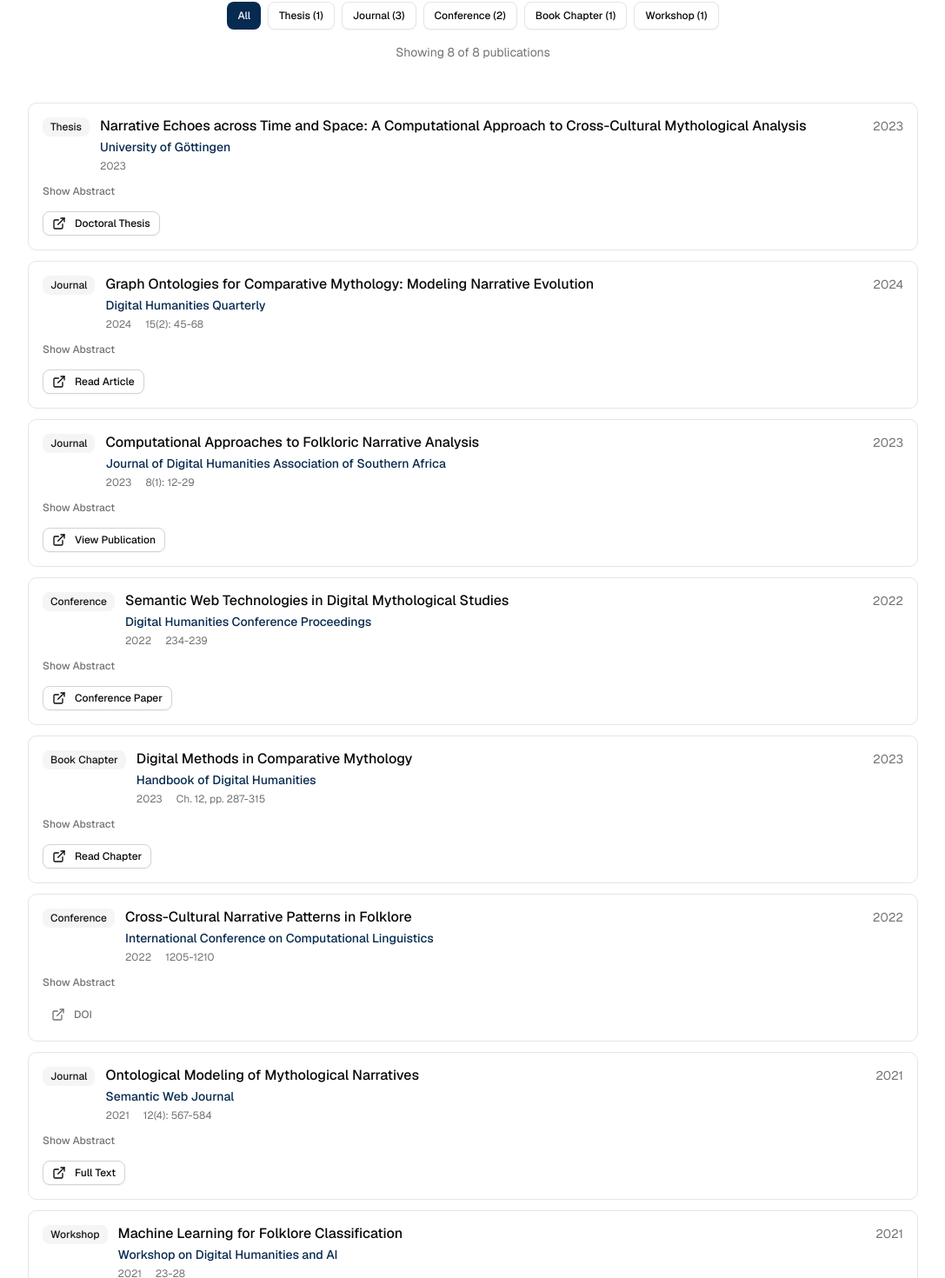
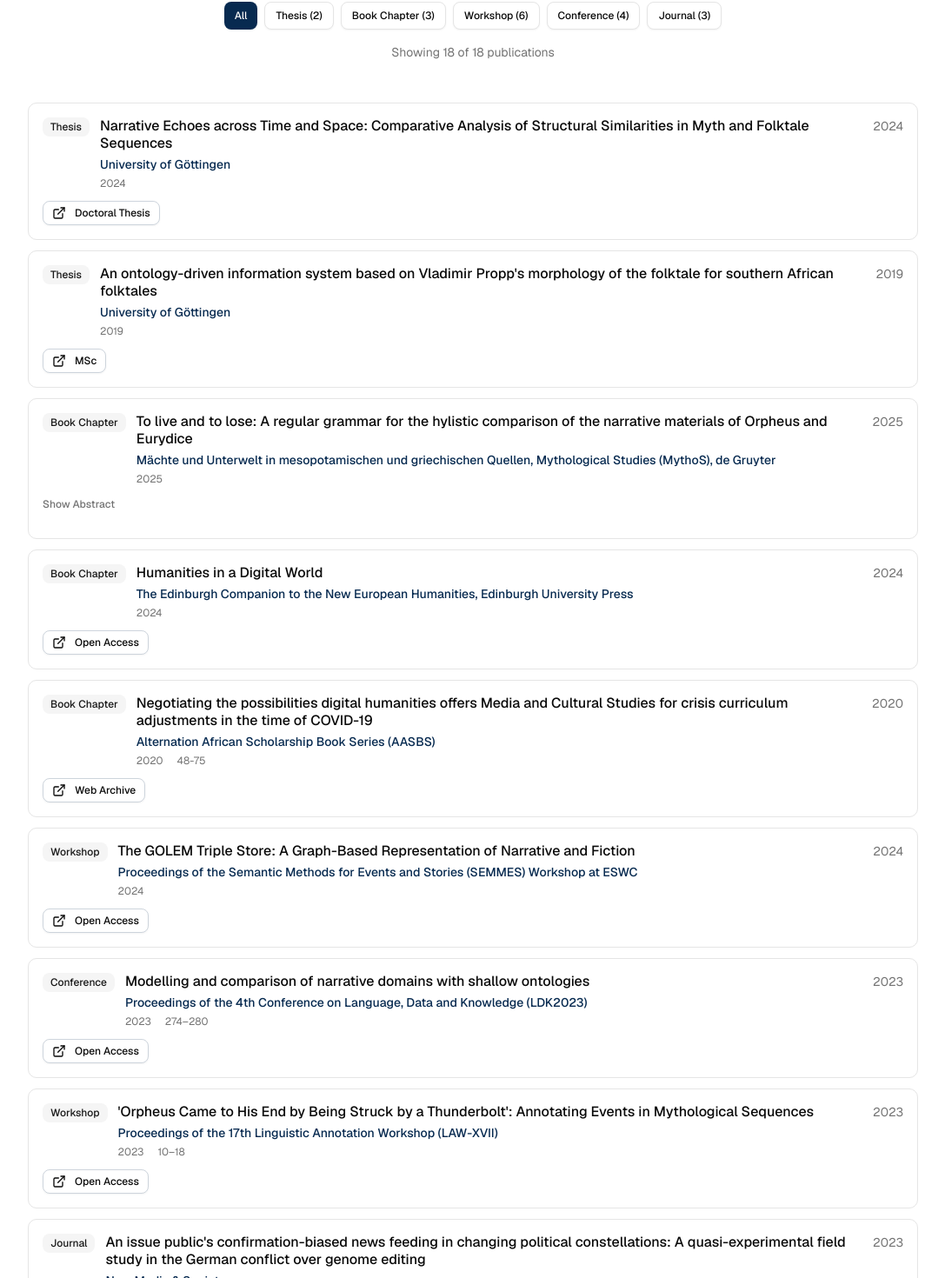
Before and after one commit to FPannach/FPannach.github.io, a Next.js app: page / in a window 1280 px wide. Shown: the part 3777-5247 px from the top of the page at 87% size, without its empty margins (96-1183 px from the left). Built offline with nearby package versions, Linux system fonts and the light colour scheme.

Commit message:
updated publications

```diff
--- a/data/publications.ts
+++ b/data/publications.ts
@@ -14,97 +14,205 @@ export interface Publication {
 }
 
 export const publications: Publication[] = [
+  // Theses
   {
-    title: "Narrative Echoes across Time and Space: A Computational Approach to Cross-Cultural Mythological Analysis",
+    title: "Narrative Echoes across Time and Space: Comparative Analysis of Structural Similarities in Myth and Folktale Sequences",
     venue: "University of Göttingen",
-    year: "2023",
+    year: "2024",
     type: "Thesis",
     link: {
-      url: "https://example.com/doctoral-thesis",
+      url: "http://dx.doi.org/10.53846/goediss-10349",
       text: "Doctoral Thesis"
-    },
-    abstract: "This doctoral thesis explores computational methods for identifying and analyzing recurring narrative patterns in mythological and folkloric texts across different cultures, using NLP and semantic web technologies.",
+    }
   },
   {
-    title: "Graph Ontologies for Comparative Mythology: Modeling Narrative Evolution",
-    venue: "Digital Humanities Quarterly",
-    year: "2024",
-    type: "Journal",
-    pages: "15(2): 45-68",
+    title: "An ontology-driven information system based on Vladimir Propp's morphology of the folktale for southern African folktales",
+    venue: "University of Göttingen",
+    year: "2019",
+    type: "Thesis",
     link: {
-      url: "https://example.com/golem-paper",
-      text: "Read Article"
-    },
-    abstract: "Presents the GOLEM framework for modeling literary evolution using graph ontologies and semantic web technologies, with applications to comparative mythology studies.",
+      url: "http://www.dbis.informatik.uni-goettingen.de/teaching/Theses/PDF/MSc-Pannach-Folktales-mrz-2019.pdf",
+      text: "MSc"
+    }
+  },
+  // Book Chapters
+  {
+    title: "To live and to lose: A regular grammar for the hylistic comparison of the narrative materials of Orpheus and Eurydice",
+    authors: ["Franziska Pannach"],
+    venue: "Mächte und Unterwelt in mesopotamischen und griechischen Quellen, Mythological Studies (MythoS), de Gruyter",
+    year: "2025",
+    type: "Book Chapter",
+    abstract: "Forthcoming book chapter on narrative comparison using regular grammar approaches."
   },
   {
-    title: "Computational Approaches to Folkloric Narrative Analysis",
-    venue: "Journal of Digital Humanities Association of Southern Africa",
+    title: "Humanities in a Digital World",
+    authors: ["Caroline Sporleder", "Franziska Pannach"],
+    venue: "The Edinburgh Companion to the New European Humanities, Edinburgh University Press",
+    year: "2024",
+    type: "Book Chapter",
+    link: {
+      url: "https://edinburghuniversitypress.com/book-the-edinburgh-companion-to-the-new-european-humanities.html",
+      text: "Open Access"
+    }
+  },
+  {
+    title: "Negotiating the possibilities digital humanities offers Media and Cultural Studies for crisis curriculum adjustments in the time of COVID-19",
+    authors: ["Anusharani Sewchurran", "Franziska Pannach"],
+    venue: "Alternation African Scholarship Book Series (AASBS)",
+    year: "2020",
+    type: "Book Chapter",
+    pages: "48-75",
+    link: {
+      url: "https://web.archive.org/web/20210206064343id_/http://alternation.ukzn.ac.za/Files/books/series/04/12-aasbs-04-full-text.pdf#page=69",
+      text: "Web Archive"
+    }
+  },
+  // Journal Articles and Conference Papers
+  {
+    title: "The GOLEM Triple Store: A Graph-Based Representation of Narrative and Fiction",
+    authors: ["Franziska Pannach", "Xiaoyan Yang", "Noa Visser Solissa", "Ze Yu", "Andreas van Cranenburgh", "Michiel van der Ree", "Federico Pianzola"],
+    venue: "Proceedings of the Semantic Methods for Events and Stories (SEMMES) Workshop at ESWC",
+    year: "2024",
+    type: "Workshop",
+    link: {
+      url: "https://anr-kflow.github.io/semmes/papers2024/SEMMES_2024_paper_3.pdf",
+      text: "Open Access"
+    }
+  },
+  {
+    title: "Modelling and comparison of narrative domains with shallow ontologies",
+    authors: ["Franziska Pannach", "Theresa Blaschke"],
+    venue: "Proceedings of the 4th Conference on Language, Data and Knowledge (LDK2023)",
+    year: "2023",
+    type: "Conference",
+    pages: "274–280",
+    link: {
+      url: "https://aclanthology.org/2023.ldk-1.26/",
+      text: "Open Access"
+    }
+  },
+  {
+    title: "'Orpheus Came to His End by Being Struck by a Thunderbolt': Annotating Events in Mythological Sequences",
+    authors: ["Franziska Pannach"],
+    venue: "Proceedings of the 17th Linguistic Annotation Workshop (LAW-XVII)",
+    year: "2023",
+    type: "Workshop",
+    pages: "10–18",
+    link: {
+      url: "https://aclanthology.org/2023.law-1.2/",
+      text: "Open Access"
+    }
+  },
+  {
+    title: "An issue public's confirmation-biased news feeding in changing political constellations: A quasi-experimental field study in the German conflict over genome editing",
+    authors: ["Senja Post", "Nils Bienzeisler", "Franziska Pannach"],
+    venue: "New Media & Society",
     year: "2023",
     type: "Journal",
-    pages: "8(1): 12-29",
     link: {
-      url: "https://example.com/folkloric-analysis",
-      text: "View Publication"
-    },
-    abstract: "Explores novel computational methods for analyzing folkloric narratives, demonstrating how NLP techniques can reveal cross-cultural narrative patterns and thematic structures.",
+      url: "https://doi.org/10.1177/14614448231185764",
+      text: "Open Access"
+    }
   },
   {
-    title: "Semantic Web Technologies in Digital Mythological Studies",
-    venue: "Digital Humanities Conference Proceedings",
-    year: "2022",
-    type: "Conference",
-    pages: "234-239",
-    link: {
-      url: "https://example.com/semantic-web-myth",
-      text: "Conference Paper"
-    },
-    abstract: "Discusses the application of semantic web technologies to mythological research, presenting methodologies for creating linked data representations of mythological narratives.",
+    title: "Of lions and Yakshis",
+    authors: ["Franziska Pannach", "Caroline Sporleder", "Wolfgang May", "Aravind Krishnan", "Anusharani Sewchurran"],
+    venue: "Semantic Web",
+    year: "2021",
+    type: "Journal",
+    pages: "12(2): 219–239"
   },
   {
-    title: "Digital Methods in Comparative Mythology",
-    venue: "Handbook of Digital Humanities",
-    year: "2023",
-    type: "Book Chapter",
-    pages: "Ch. 12, pp. 287-315",
+    title: "Cracking a Walnut with a Sledgehammer: XLM-RoBERTa for German Verbal Idiom Disambiguation Tasks",
+    authors: ["Franziska Pannach", "Tillmann Dönicke"],
+    venue: "Proceedings of the Shared Task on German Verbal Idiom Disambiguation at KONVENS",
+    year: "2021",
+    type: "Conference",
     link: {
-      url: "https://example.com/handbook-chapter",
-      text: "Read Chapter"
-    },
-    abstract: "Overview of computational approaches to mythological analysis, including case studies and methodological considerations.",
+      url: "https://zenodo.org/records/5769286",
+      text: "Open Access"
+    }
   },
   {
-    title: "Cross-Cultural Narrative Patterns in Folklore",
-    venue: "International Conference on Computational Linguistics",
-    year: "2022",
+    title: "NLAPOST2021: 1st Shared Task on Part-of-Speech Tagging for Nguni Languages",
+    authors: ["Franziska Pannach", "Francois Meyer", "Edgar Jembere", "Sibonelo Zamokuhle Dlamini"],
+    venue: "Proceedings of the International Conference of the Digital Humanities Association of Southern Africa (DHASA)",
+    year: "2021",
     type: "Conference",
-    pages: "1205-1210",
-    doi: "10.18653/v1/2022.coling-1.123",
-    abstract: "Identifying recurring narrative motifs across different cultural traditions using NLP techniques.",
+    link: {
+      url: "https://upjournals.up.ac.za/index.php/dhasa/article/view/3865",
+      text: "Open Access"
+    }
   },
   {
-    title: "Ontological Modeling of Mythological Narratives",
-    venue: "Semantic Web Journal",
+    title: "A Unified Approach to Discourse Relation Classification in nine Languages",
+    authors: ["Hanna Varachkina", "Franziska Pannach"],
+    venue: "Proceedings of the 2nd Shared Task on Discourse Relation Parsing and Treebanking (DISRPT 2021)",
     year: "2021",
-    type: "Journal",
-    pages: "12(4): 567-584",
+    type: "Workshop",
     link: {
-      url: "https://example.com/ontological-modeling",
-      text: "Full Text"
-    },
-    abstract: "Framework for representing mythological knowledge using semantic web standards and linked data principles.",
+      url: "https://aclanthology.org/2021.disrpt-1.5/",
+      text: "Open Access"
+    }
   },
   {
-    title: "Machine Learning for Folklore Classification",
-    venue: "Workshop on Digital Humanities and AI",
+    title: "GCDH@LT-EDI-EACL2021: XLM-RoBERTa for hope speech detection in English, Malayalam, and Tamil",
+    authors: ["Stefan Ziehe", "Franzi Pannach", "Aravind Krishnan"],
+    venue: "Proceedings of the First Workshop on Language Technology for Equality, Diversity and Inclusion",
     year: "2021",
     type: "Workshop",
-    pages: "23-28",
+    pages: "132–135",
     link: {
-      url: "https://example.com/ml-folklore",
-      text: "Workshop Paper"
-    },
-    abstract: "Automated classification of folkloric texts using supervised learning approaches.",
+      url: "https://aclanthology.org/2021.ltedi-1.19/",
+      text: "Open Access"
+    }
+  },
+  {
+    title: "Employing Wikipedia as a resource for Named Entity Recognition in morphologically complex under-resourced languages",
+    authors: ["Aravind Krishnan", "Stefan Ziehe", "Franziska Pannach", "Caroline Sporleder"],
+    venue: "Proceedings of the 14th Workshop on Building and Using Comparable Corpora, BUCC@RANLP 2021",
+    year: "2021",
+    type: "Workshop",
+    pages: "28–39",
+    link: {
+      url: "https://aclanthology.org/2021.bucc-1.5/",
+      text: "Open Access"
+    }
+  },
+  {
+    title: "Judgments of effort exerted by others are influenced by received rewards",
+    authors: ["Max Rollwage", "Franziska Pannach", "Caedyn Stinson", "Ulf Toelch", "Igor Kagan", "Arezoo Pooresmaeili"],
+    venue: "Scientific Reports",
+    year: "2020",
+    type: "Journal",
+    pages: "10, 1868",
+    link: {
+      url: "https://doi.org/10.1038/s41598-020-58686-0",
+      text: "Open Access"
+    }
+  },
+  {
+    title: "#GCDH at WNUT-2020 task 2: BERT-Based Models for the Detection of Informativeness in English COVID-19 Related Tweets",
+    authors: ["Hanna Varachkina", "Stefan Ziehe", "Tillmann Dönicke", "Franziska Pannach"],
+    venue: "Proceedings of the Sixth Workshop on Noisy User-generated Text, W-NUT@EMNLP 2020",
+    year: "2020",
+    type: "Workshop",
+    pages: "462–465",
+    link: {
+      url: "https://aclanthology.org/2020.wnut-1.68.pdf",
+      text: "Open Access"
+    }
+  },
+  {
+    title: "Deep neural network design for learning Kriegspiel, an imperfect information game",
+    authors: ["Yasar Mahomed Abbas", "Anban Pillay", "Brett van Niekerk", "Franziska Pannach"],
+    venue: "Proceedings of the First South African Forum for Artificial Intelligence Research in Cape Town (FAIR)",
+    year: "2019",
+    type: "Conference",
+    link: {
+      url: "https://ceur-ws.org/Vol-2540/FAIR2019_paper_57.pdf",
+      text: "Abstract"
+    }
   }
 ]
 export const publicationsContent = {
```
